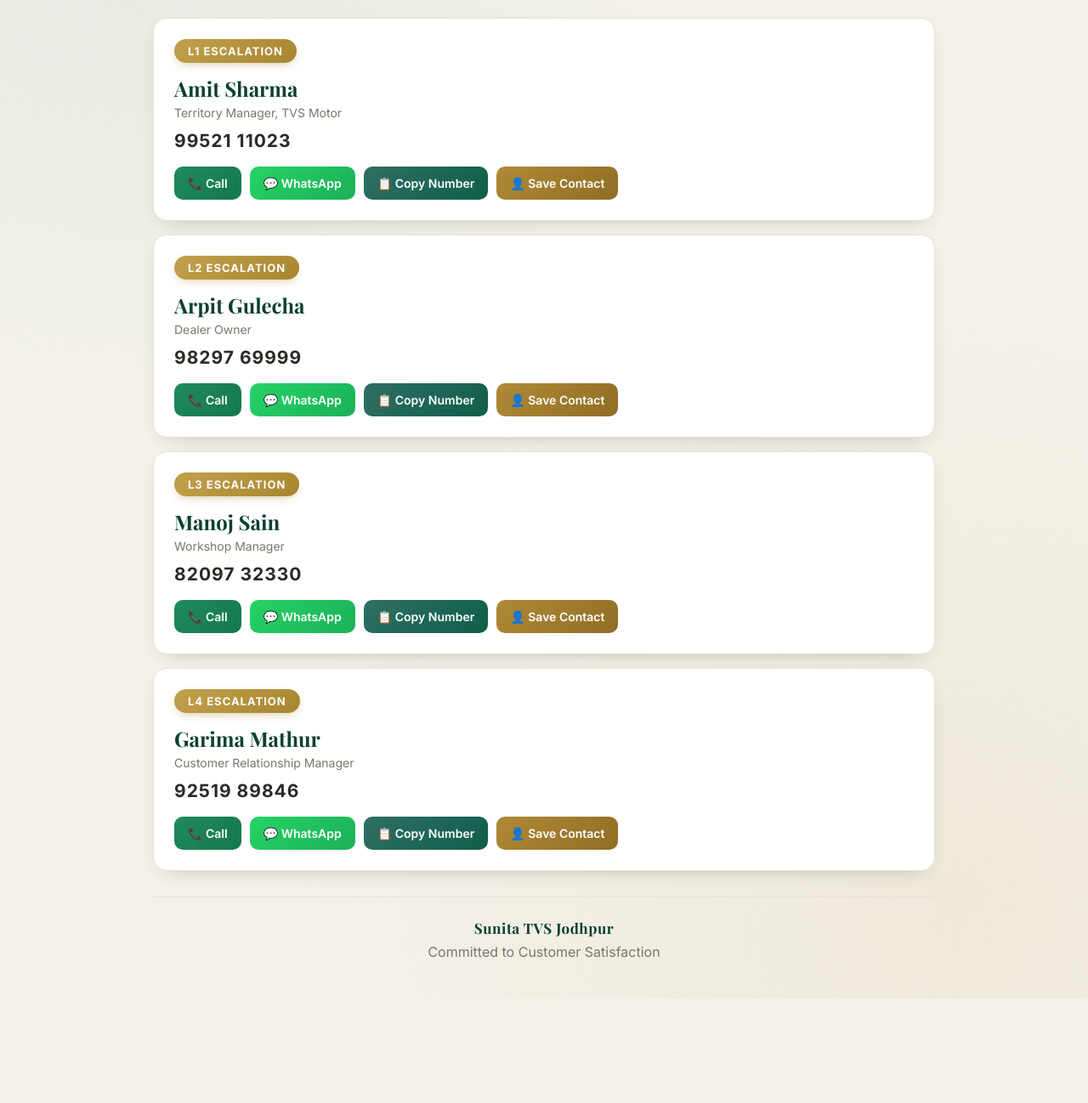
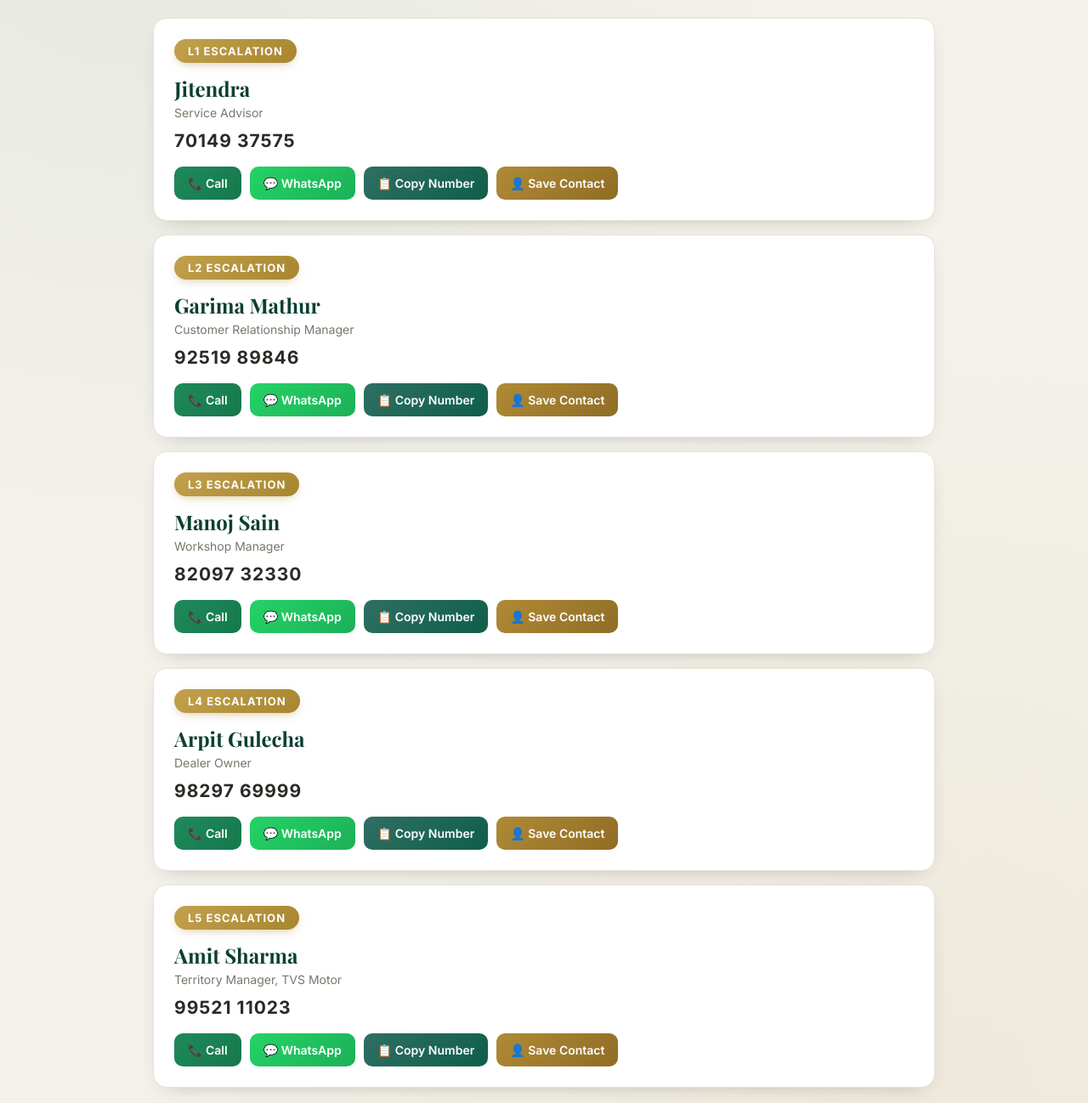
Before and after one commit to mediatechtemple/sunita-motors-jodhpur, a plain HTML site: page index.html in a window 1280 px wide. Shown: the part 302-1600 px from the top of the page at 85% size. Before the commit the page ends 1477 px from the top, so only its background shows below. Drawn offline with nearby package versions, Linux system fonts and the light colour scheme.

Commit message:
Update index.html

```diff
--- a/index.html
+++ b/index.html
@@ -3,7 +3,7 @@
 <head>
 <meta charset="UTF-8">
 <meta name="viewport" content="width=device-width, initial-scale=1.0">
-<title>Sunita TVS Jodhpur - Customer Escalation Matrix</title>
+<title>Sunita Motors Jodhpur - Customer Escalation Matrix</title>
 
 <link rel="preconnect" href="https://fonts.googleapis.com">
 <link rel="preconnect" href="https://fonts.gstatic.com" crossorigin>
@@ -292,30 +292,30 @@ END:VCARD`;
 <!-- L1 -->
 <div class="card">
     <div class="level">L1 Escalation</div>
-    <div class="name">Amit Sharma</div>
-    <div class="designation">Territory Manager, TVS Motor</div>
-    <div class="number">99521 11023</div>
+    <div class="name">Jitendra</div>
+    <div class="designation">Service Advisor</div>
+    <div class="number">70149 37575</div>
 
     <div class="buttons">
-        <a class="btn call" href="tel:9952111023">📞 Call</a>
-        <a class="btn whatsapp" href="https://wa.me/919952111023">💬 WhatsApp</a>
-        <button class="btn copy" onclick="copyNumber('9952111023')">📋 Copy Number</button>
-        <button class="btn save" onclick="downloadVCF('Amit Sharma','Territory Manager, TVS Motor (L1 Escalation)','9952111023')">👤 Save Contact</button>
+        <a class="btn call" href="tel:7014937575">📞 Call</a>
+        <a class="btn whatsapp" href="https://wa.me/917014937575">💬 WhatsApp</a>
+        <button class="btn copy" onclick="copyNumber('7014937575')">📋 Copy Number</button>
+        <button class="btn save" onclick="downloadVCF('Jitendra','Service Advisor (L1 Escalation)','7014937575')">👤 Save Contact</button>
     </div>
 </div>
 
 <!-- L2 -->
 <div class="card">
     <div class="level">L2 Escalation</div>
-    <div class="name">Arpit Gulecha</div>
-    <div class="designation">Dealer Owner</div>
-    <div class="number">98297 69999</div>
+    <div class="name">Garima Mathur</div>
+    <div class="designation">Customer Relationship Manager</div>
+    <div class="number">92519 89846</div>
 
     <div class="buttons">
-        <a class="btn call" href="tel:9829769999">📞 Call</a>
-        <a class="btn whatsapp" href="https://wa.me/919829769999">💬 WhatsApp</a>
-        <button class="btn copy" onclick="copyNumber('9829769999')">📋 Copy Number</button>
-        <button class="btn save" onclick="downloadVCF('Arpit Gulecha','Dealer Owner (L2 Escalation)','9829769999')">👤 Save Contact</button>
+        <a class="btn call" href="tel:9251989846">📞 Call</a>
+        <a class="btn whatsapp" href="https://wa.me/919251989846">💬 WhatsApp</a>
+        <button class="btn copy" onclick="copyNumber('9251989846')">📋 Copy Number</button>
+        <button class="btn save" onclick="downloadVCF('Garima Mathur','Customer Relationship Manager (L2 Escalation)','9251989846')">👤 Save Contact</button>
     </div>
 </div>
 
@@ -337,15 +337,30 @@ END:VCARD`;
 <!-- L4 -->
 <div class="card">
     <div class="level">L4 Escalation</div>
-    <div class="name">Garima Mathur</div>
-    <div class="designation">Customer Relationship Manager</div>
-    <div class="number">92519 89846</div>
+    <div class="name">Arpit Gulecha</div>
+    <div class="designation">Dealer Owner</div>
+    <div class="number">98297 69999</div>
 
     <div class="buttons">
-        <a class="btn call" href="tel:9251989846">📞 Call</a>
-        <a class="btn whatsapp" href="https://wa.me/919251989846">💬 WhatsApp</a>
-        <button class="btn copy" onclick="copyNumber('9251989846')">📋 Copy Number</button>
-        <button class="btn save" onclick="downloadVCF('Garima Mathur','Customer Relationship Manager (L4 Escalation)','9251989846')">👤 Save Contact</button>
+        <a class="btn call" href="tel:9829769999">📞 Call</a>
+        <a class="btn whatsapp" href="https://wa.me/919829769999">💬 WhatsApp</a>
+        <button class="btn copy" onclick="copyNumber('9829769999')">📋 Copy Number</button>
+        <button class="btn save" onclick="downloadVCF('Arpit Gulecha','Dealer Owner (L4 Escalation)','9829769999')">👤 Save Contact</button>
+    </div>
+</div>
+
+<!-- L5 -->
+<div class="card">
+    <div class="level">L5 Escalation</div>
+    <div class="name">Amit Sharma</div>
+    <div class="designation">Territory Manager, TVS Motor</div>
+    <div class="number">99521 11023</div>
+
+    <div class="buttons">
+        <a class="btn call" href="tel:9952111023">📞 Call</a>
+        <a class="btn whatsapp" href="https://wa.me/919952111023">💬 WhatsApp</a>
+        <button class="btn copy" onclick="copyNumber('9952111023')">📋 Copy Number</button>
+        <button class="btn save" onclick="downloadVCF('Amit Sharma','Territory Manager, TVS Motor (L5 Escalation)','9952111023')">👤 Save Contact</button>
     </div>
 </div>
 
```
